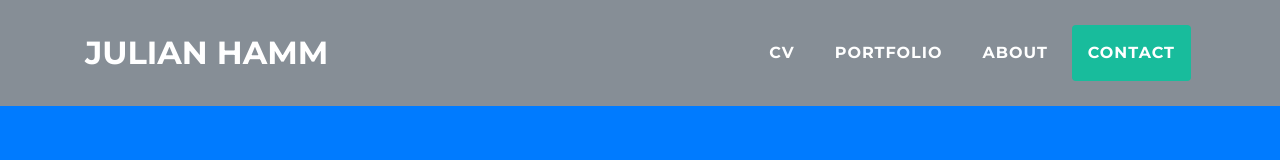
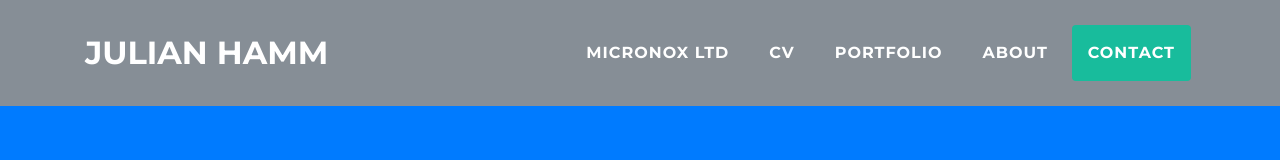
Before and after one commit to Jhamm1/mywebsite, a website with bundled scripts: page index.html in a window 1280 px wide. Shown: the top 160 px of the page. Built offline with nearby package versions, Linux system fonts and the light colour scheme.

Commit message:
Micronox tab

```diff
--- a/index.html
+++ b/index.html
@@ -38,6 +38,9 @@
         </button>
         <div class="collapse navbar-collapse" id="navbarResponsive">
           <ul class="navbar-nav ml-auto">
+			<li class="nav-item mx-0 mx-lg-1">
+              <a class="nav-link py-3 px-0 px-lg-3 rounded js-scroll-trigger" href="#">Micronox Ltd</a>
+            </li>
 			<li class="nav-item mx-0 mx-lg-1">
               <a class="nav-link py-3 px-0 px-lg-3 rounded js-scroll-trigger" href="CV.html">CV</a>
             </li>
```
